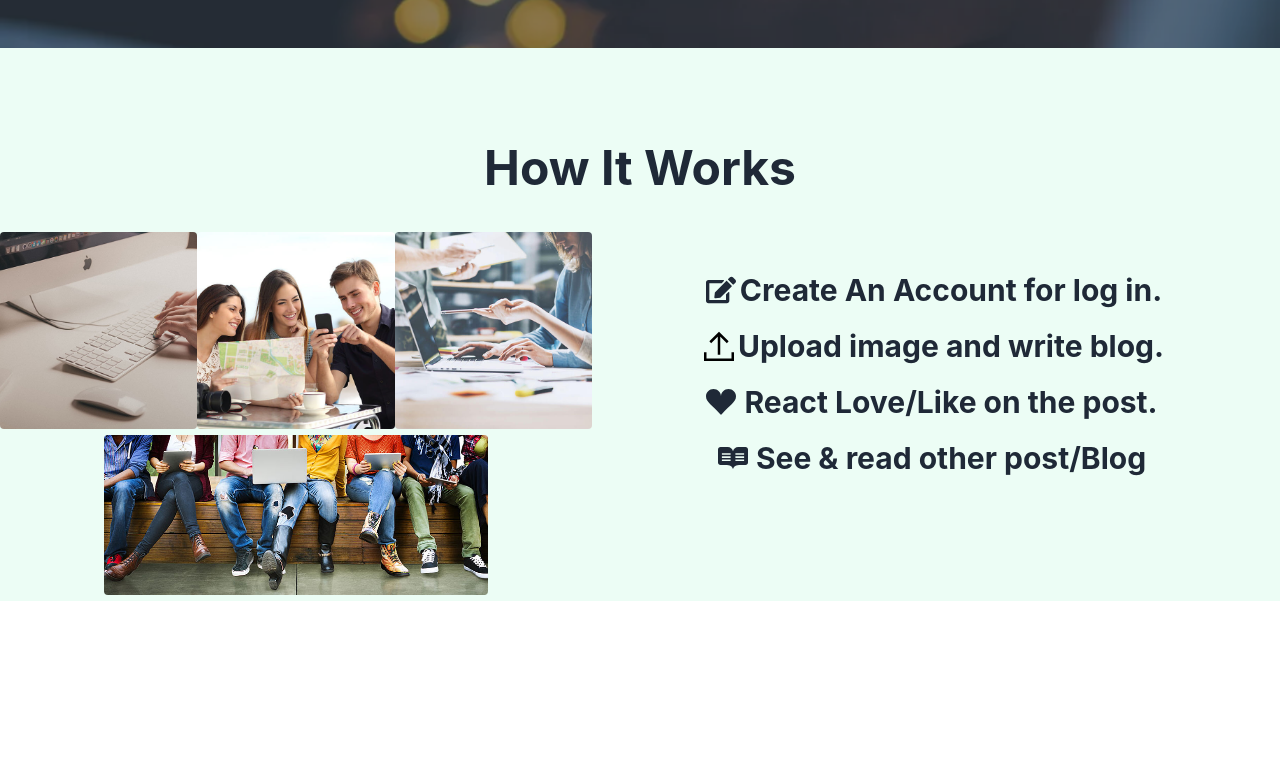
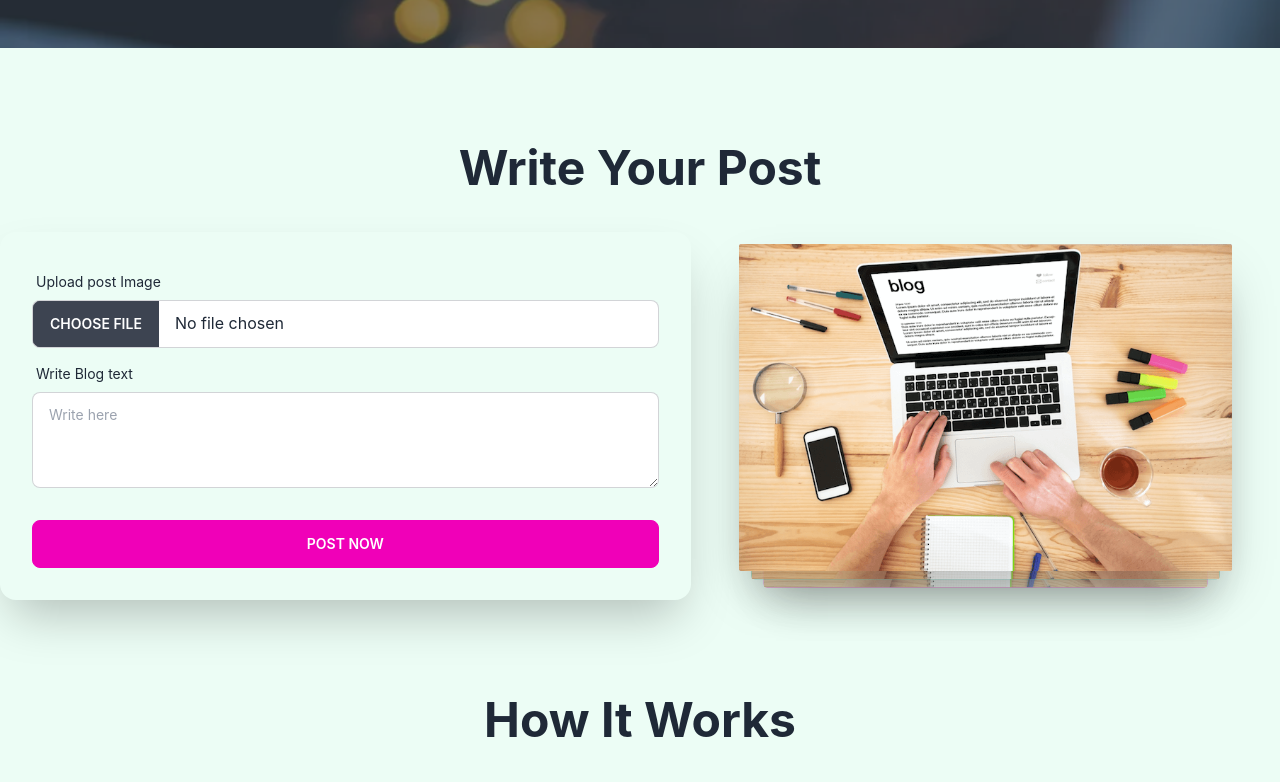
Before and after one commit to Atherbiswas/postpad-client-side, a React (Create React App) app: page / in a window 1280 px wide. Shown: the part 400-1182 px from the top of the page. Before the commit the page ends 1001 px from the top, so only its background shows below. Built offline with nearby package versions, Linux system fonts and the light colour scheme.

Commit message:
added blog write section on homepage

```diff
--- a/src/Pages/Home/Home/Home.js
+++ b/src/Pages/Home/Home/Home.js
@@ -1,11 +1,13 @@
 import React from 'react';
 import Banner from './Banner/Banner';
 import HowItWorks from './HowItWorks/HowItWorks';
+import WriteBlog from './WriteBlog/WriteBlog';
 
 const Home = () => {
     return (
         <div>
             <Banner></Banner>
+            <WriteBlog></WriteBlog>
             <HowItWorks></HowItWorks>
         </div>
     );
--- /dev/null
+++ b/src/Pages/Home/Home/WriteBlog/WriteBlog.js
@@ -0,0 +1,56 @@
+import React from "react";
+import blogImg from "../../../../assests/blog.png";
+
+const WriteBlog = () => {
+  return (
+    <div className="lg:mt-24 mt-5">
+      <h1 className="lg:text-5xl text-3xl font-bold text-center">
+        Write Your Post
+      </h1>
+      <div className="flex flex-col lg:flex-row-reverse md:flex-row-reverse container mx-auto lg:mt-10 mt-5">
+        <div className="basis-5/12 lg:mx-12">
+          <div className="stack lg:mt-3">
+            <div className="grid  rounded bg-primary text-primary-content place-content-center">
+              <img src={blogImg} className="shadow-2xl rounded-sm" alt="" />
+            </div>
+            <div className="grid  rounded bg-accent text-accent-content place-content-center">
+              <img src={blogImg} className="shadow-2xl rounded-sm" alt="" />
+            </div>
+            <div className="grid  rounded bg-secondary text-secondary-content place-content-center">
+              <img src={blogImg} className="shadow-2xl rounded-sm" alt="" />
+            </div>
+          </div>
+        </div>
+        <div className="basis-7/12">
+          <div className="card flex-shrink-0 w-full  shadow-2xl">
+            <div className="card-body">
+              <div className="form-control">
+                <label className="label">
+                  <span className="label-text">Upload post Image</span>
+                </label>
+                <input
+                  type="file"
+                  className="file-input file-input-bordered w-full"
+                />
+              </div>
+              <div className="form-control">
+                <label className="label">
+                  <span className="label-text">Write Blog text</span>
+                </label>
+                <textarea
+                  className="textarea textarea-bordered  h-24"
+                  placeholder="Write here"
+                ></textarea>
+              </div>
+              <div className="form-control mt-6">
+                <button className="btn btn-secondary">Post Now</button>
+              </div>
+            </div>
+          </div>
+        </div>
+      </div>
+    </div>
+  );
+};
+
+export default WriteBlog;
```
Also changed, not shown: src/assests/blog.png (added).
